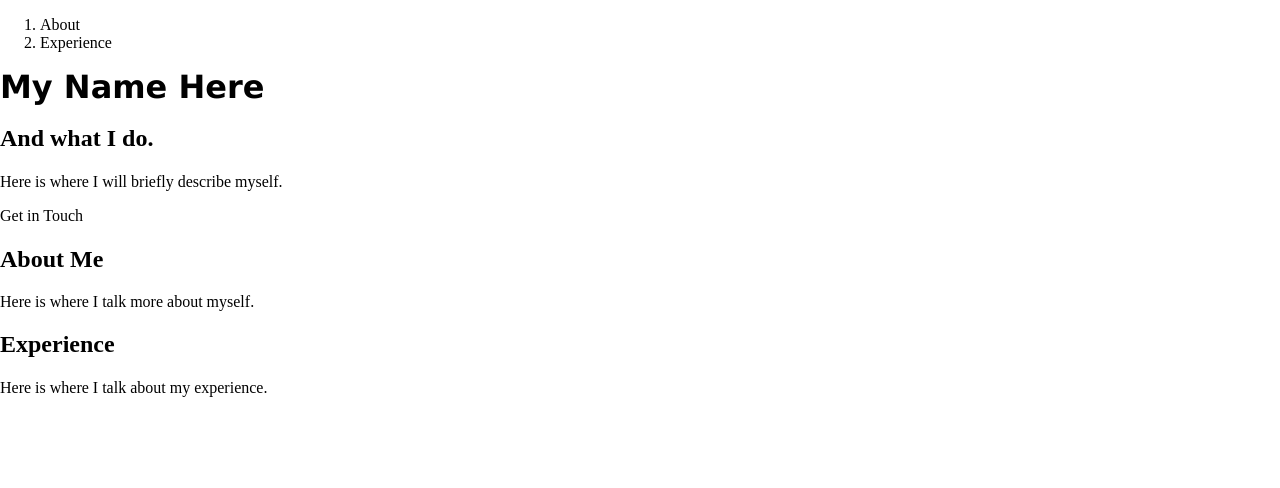
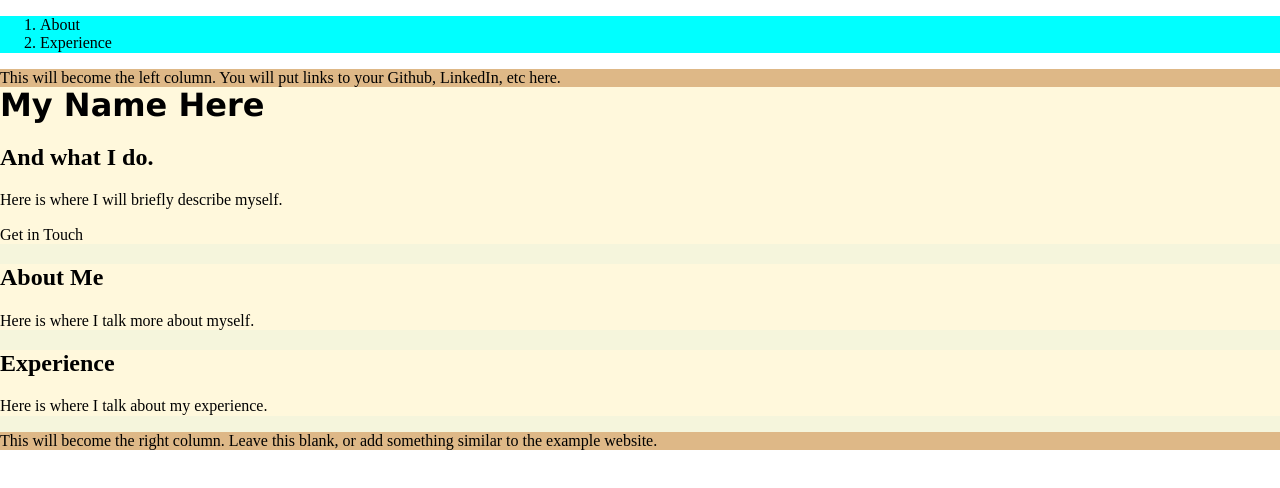
Before and after one commit to adamcee/per-scholas-react-course, a plain HTML site: page index.html in a window 1280 px wide. Drawn offline with nearby package versions, Linux system fonts and the light colour scheme.

Commit message:
Simplify project structure, add colors
Get rid of nested directories for simplicity and simplicity with VS Code
Liveserver.

Add more colors to help the students visually see the sections they'll
be structuring with flexbox.

```diff
--- a/assignments/portfolio-site/index.html
+++ b/index.html
@@ -7,7 +7,7 @@
     <link rel="stylesheet" type="text/css"
       href="https://cdnjs.cloudflare.com/ajax/libs/normalize/8.0.1/normalize.min.css" />
     <!--Link to our stylesheet-->
-    <link rel="stylesheet" type="text/css" href="/styles.css" />
+    <link rel="stylesheet" type="text/css" href="./styles.css" />
     <title>My test page</title>
   </head>
 
@@ -27,6 +27,7 @@
 
       <!---Left column (will be small sidebar)--->
       <div class="left-content">
+        This will become the left column. You will put links to your Github, LinkedIn, etc here.
       </div>
 
       <!---Center column (will be page hero and content sections) --->
@@ -58,6 +59,7 @@
 
       <!---Right column (will be empty space)--->
       <div class="right-content">
+        This will become the right column. Leave this blank, or add something similar to the example website.
       </div>
     </div>
   </body>
--- a/assignments/portfolio-site/styles.css
+++ b/styles.css
@@ -22,20 +22,22 @@ h1 {
 
 }
 
-.page_header {
+.page__header {
   background-color: aqua;
 
 }
 .page__content {
+  background-color: beige;
 
 }
 
 .left-content {
+  background-color: burlywood;
 
 }
 
 .right-content {
-
+  background-color: burlywood;
 }
 
 .main-content {
@@ -43,5 +45,6 @@ h1 {
 }
 
 .main-content__section {
+  background-color: cornsilk;
 
 }
```
Also changed, not shown: 2 other files.
